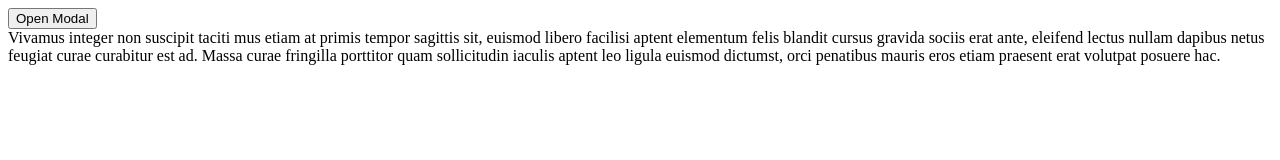
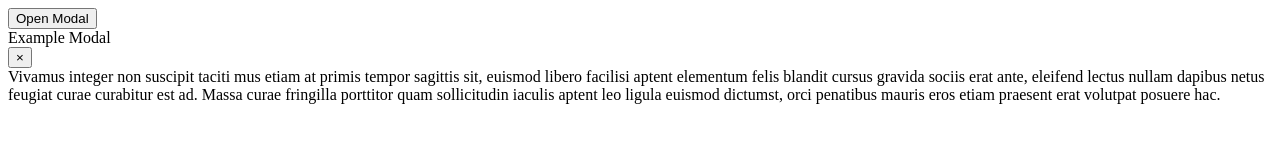
Before and after one commit to jvfon/modal, a plain HTML site: page index.html in a window 1280 px wide. Drawn offline with Linux system fonts and the light colour scheme.

Commit message:
first phase done

```diff
--- a/index.html
+++ b/index.html
@@ -10,11 +10,15 @@
 </head>
 <body>
    <button>Open Modal</button>
-   <div class = 'modal' id = 'modal'>
-      <div class = 'header-modal'>
+   <div class = "modal" id = "modal">
+      <div class = "header-modal">
+         <div class = "title">Example Modal</div>
+         <button calss = "close-button">&times;</button>
+         <!-- it's easier to center the symbol than text ('X') -->
+         <!-- text will change with the font you use and will also scale up/down -->
 
       </div>
-      <div class = 'body-modal'>
+      <div class = "body-modal">
          Vivamus integer non suscipit taciti mus etiam at primis tempor sagittis
          sit, euismod libero facilisi aptent elementum felis blandit cursus gravida
          sociis erat ante, eleifend lectus nullam dapibus netus feugiat curae
@@ -23,5 +27,8 @@
          erat volutpat posuere hac.
       </div>
    </div>
+
+   <div id = "overlay"></div>
+   <!-- to darken up the screen when we open up the modal-->
 </body>
 </html>
```
